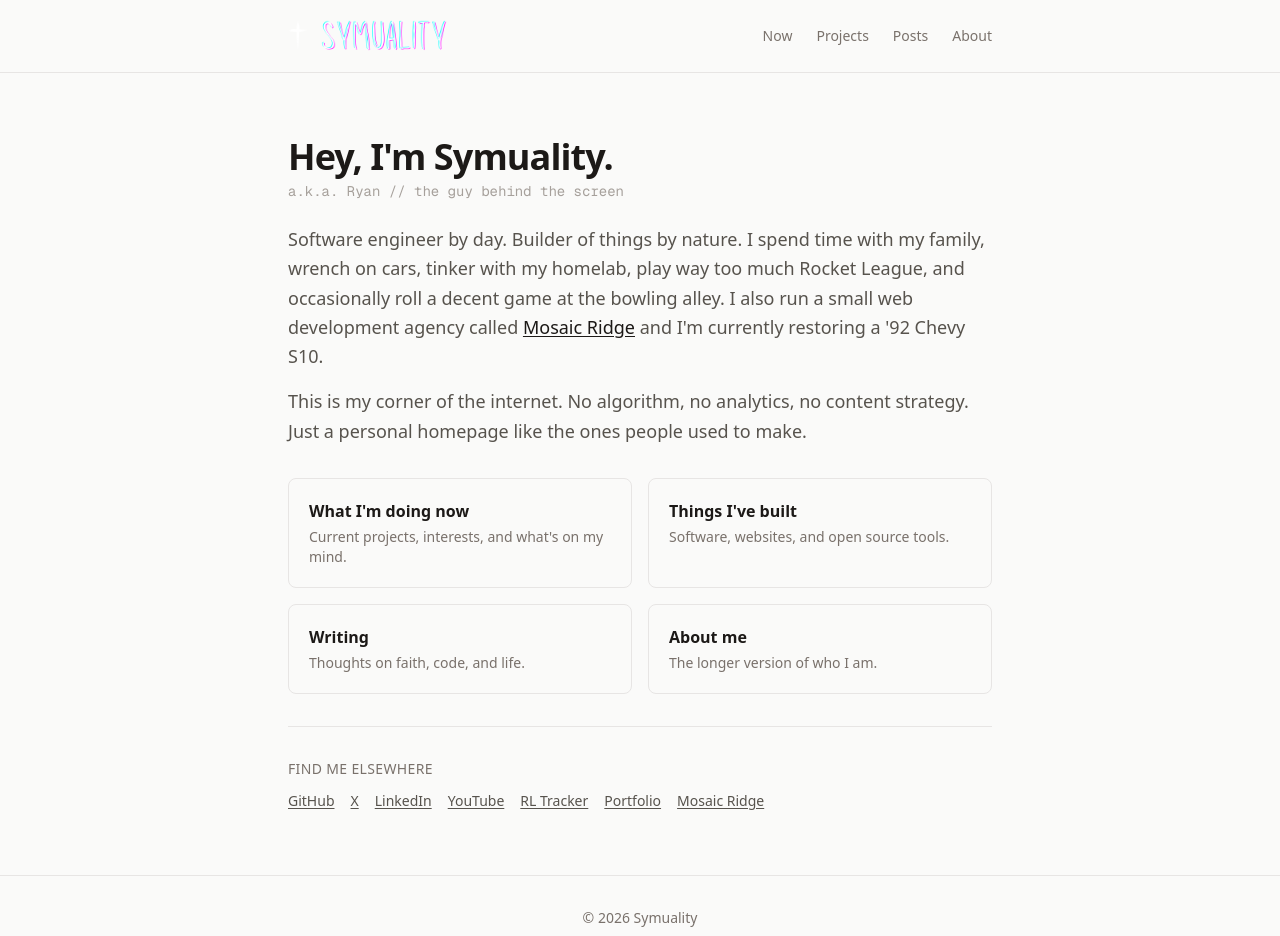
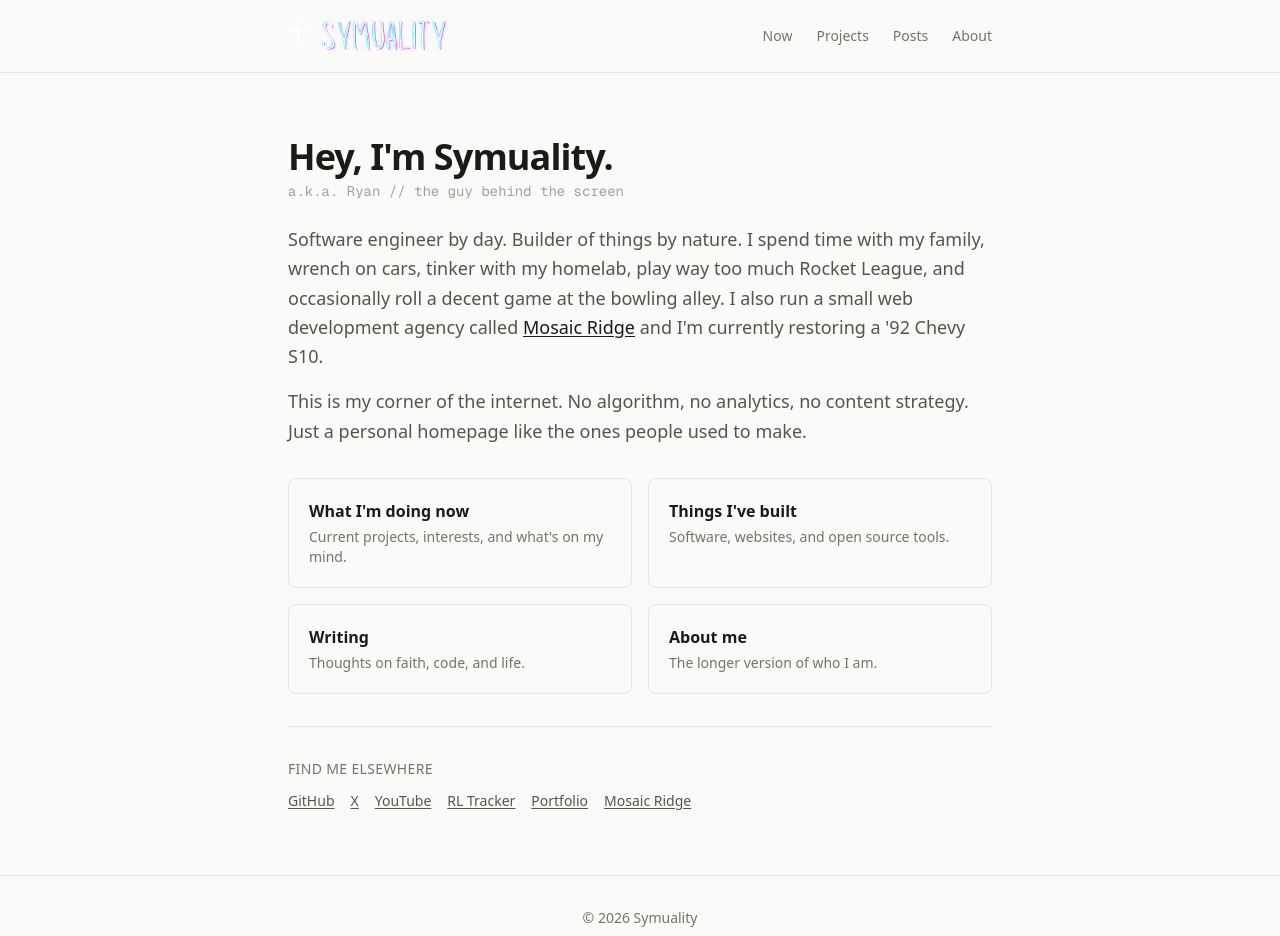
Before and after one commit to DaltonR121/symuality, a Next.js app: page / in a window 1280 px wide. Shown: the top 936 px of the page. Built offline with nearby package versions, Linux system fonts and the light colour scheme.

Commit message:
chore: remove LinkedIn profile link
Remove LinkedIn reference from external links section.

```diff
--- a/src/app/page.tsx
+++ b/src/app/page.tsx
@@ -65,7 +65,6 @@ export default function Home() {
           <div className="mt-3 flex flex-wrap gap-4">
             <ExternalLink href="https://github.com/DaltonR121" label="GitHub" />
             <ExternalLink href="https://x.com/Symuality" label="X" />
-            <ExternalLink href="https://www.linkedin.com/in/devrdalton/" label="LinkedIn" />
             <ExternalLink href="https://www.youtube.com/channel/UCTKTWU21iCtx02T-v5OsHsA" label="YouTube" />
             <ExternalLink href="https://rocketleague.tracker.network/rocket-league/profile/epic/Symuality/overview" label="RL Tracker" />
             <ExternalLink href="https://ryandalton.dev" label="Portfolio" />
```
